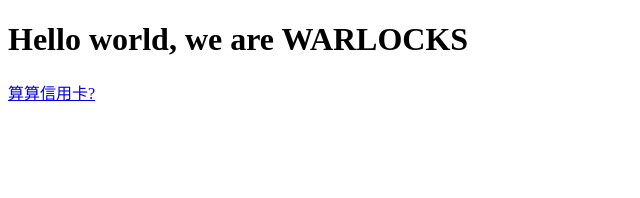
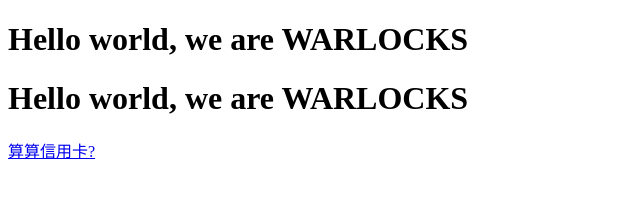
Before and after one commit to We-Are-Warlocks/We-Are-Warlocks.github.io, a plain HTML site: page index.html in a window 1280 px wide. Shown: the whole page, without its empty margins (0-640 px from the left). Drawn offline with Linux system fonts and the light colour scheme.

Commit message:
FOR TEST FROM MAX

```diff
--- a/index.html
+++ b/index.html
@@ -6,6 +6,7 @@
 </head>
 <body>
     <h1>Hello world, we are WARLOCKS</h1>
+    <h1>Hello world, we are WARLOCKS</h1>
     <a href="./CreditCards/creditcardcalc.html">算算信用卡?</a>
 </body>
 </html>
```
